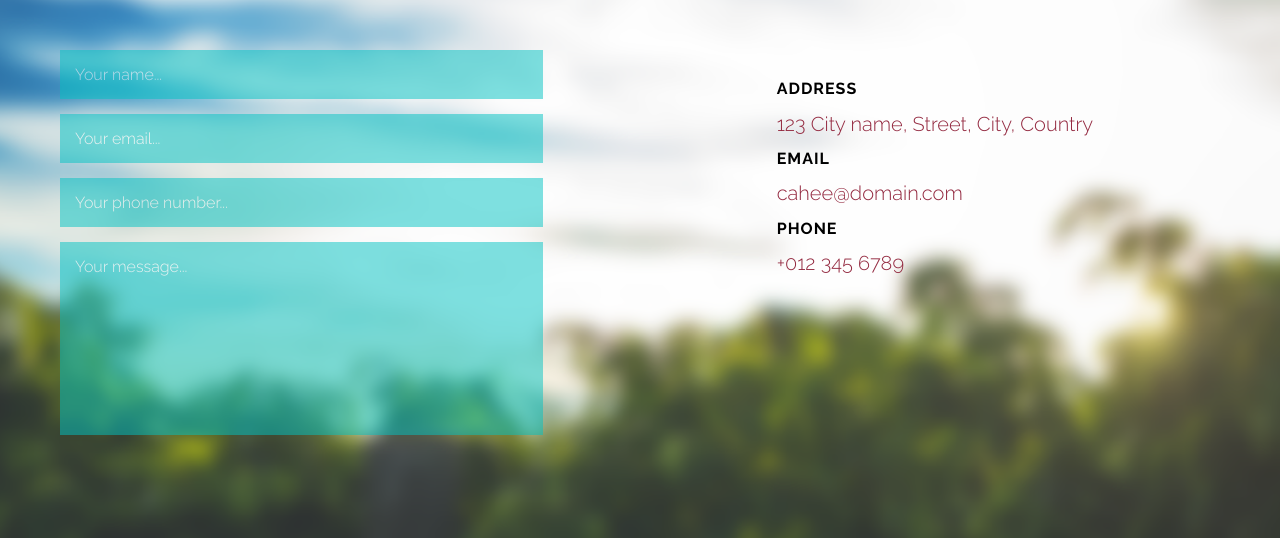
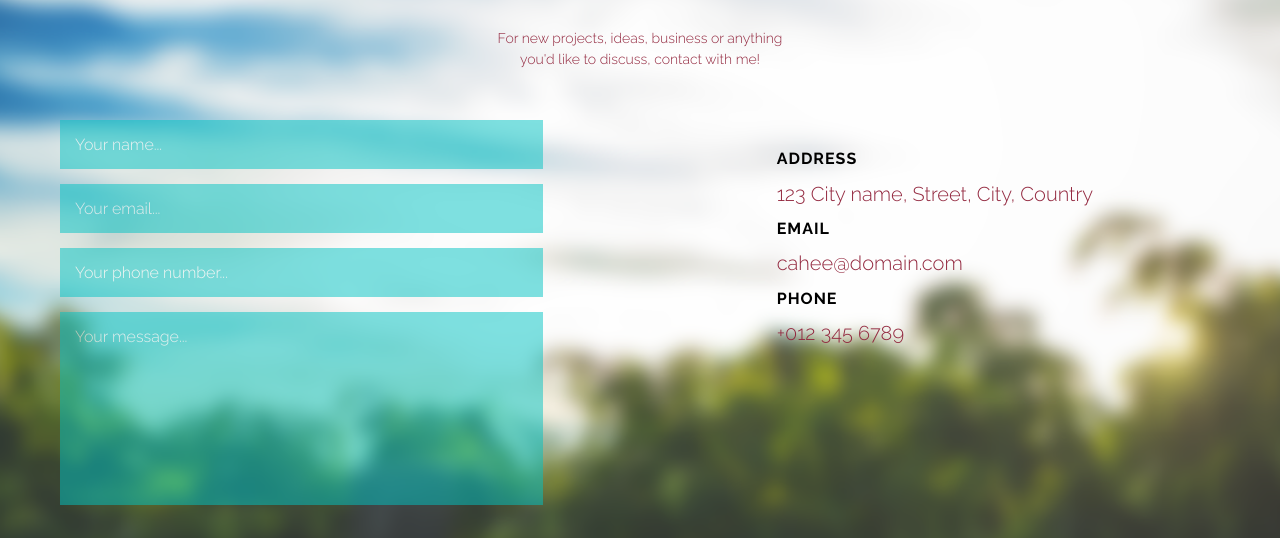
Before and after one commit to marynaaa/lesson_11, a plain HTML site: page index.html in a window 1280 px wide. Shown: the part 262-800 px from the top of the page. Drawn offline with Linux system fonts and the light colour scheme.

Commit message:
first commit

```diff
--- a/src/css/style.css
+++ b/src/css/style.css
@@ -19,6 +19,7 @@ html {
     background-position: 50% 50%;
     background-repeat: no-repeat;
     background-size: cover;
+    padding: 70px 0;
 }
 
 .contact-form-section .container {
@@ -55,7 +56,7 @@ html {
 .contact-flex-row {
     display: flex;
     justify-content: space-between;
-    margin-bottom: 70px;
+
 }
 
 .flex-column {
```
